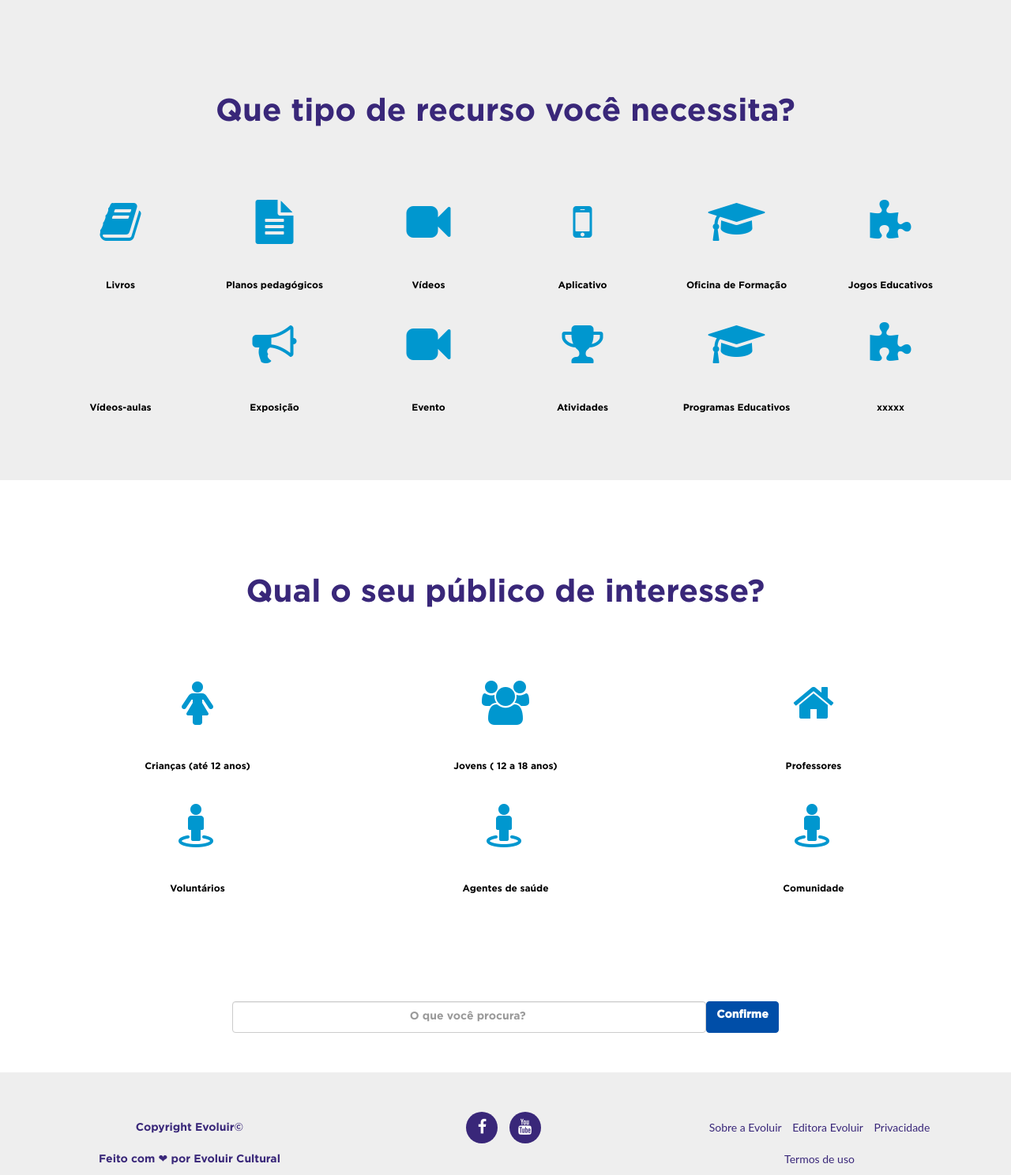
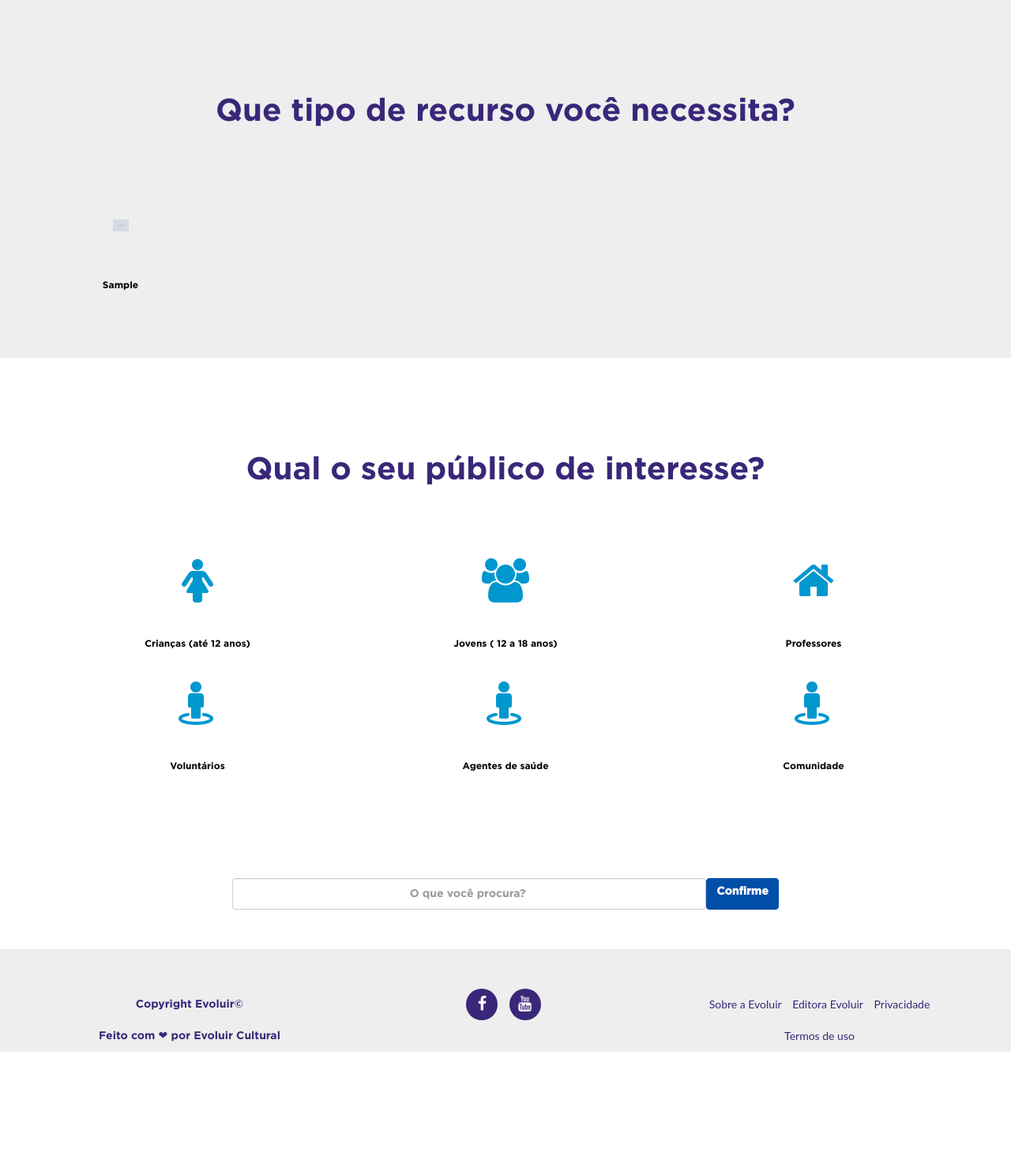
Before and after one commit to marinamaluta/livrarias, a Django app: page / in a window 1280 px wide. Shown: the part 1642-3130 px from the top of the page at 79% size. After the commit the page ends 2974 px from the top, so only its background shows below. Run offline with Django 3.2, Linux system fonts and the light colour scheme; tables that the repository leaves empty hold one stand-in row (values such as "Sample post"); grey boxes marked "Sample" are stand-in pictures; some libraries are stand-ins or nearby versions; some web fonts are replaced.

Commit message:
Pagina destacando os itens (materiais) por tipos
Signed-off-by: Marina Maluta <marina.queiroz.maluta@gmail.com>

```diff
--- a/conteudos/templates/conteudos/home.html
+++ b/conteudos/templates/conteudos/home.html
@@ -69,100 +69,18 @@
             </div>
         </div>
         <div class="row text-center">
+
+            {% for tipo in tipos %}
             <div class="col-md-2 col-sm-2 ">
+                <a href="{% url 'tipo' tipo.id %}">
                 <span class="fa-stack fa-4x">
-                    <i class="fa fa-book" aria-hidden="true" class="img-circle img-responsive" alt="Resultado de imagem para combo1" title="Resultado de imagem para combo1"></i>
+                    <img src="{{ tipo.img_material_tipo }}" style='max-width:20px;'></img>
                 </span>
-                <h4 class="service-heading">Livros</h4>
+                <h4 class="service-heading">{{ tipo.tipo }}</h4></a>
                 <!--  <p class="text-muted"><a href="#" class="a-personalizado">Materiais pedagógicos para Comunidades</a></p> -->
             </div>
-
-            <div class="col-md-2 col-sm-2">
-                <span class="fa-stack fa-4x">
-                    <i class="fa fa-file-text" aria-hidden="true" class="img-circle img-responsive" alt="Resultado de imagem para combo2" title="Resultado de imagem para combo2"></i>
-                </span>
-                <h4 class="service-heading">Planos pedagógicos</h4>
-            </div>
-
-            <div class="col-md-2 col-sm-2">
-                <span class="fa-stack fa-4x">
-                    <i class="fa fa-video-camera" aria-hidden="true" class="img-circle img-responsive" alt="Resultado de imagem para combo3"
-                        title="Resultado de imagem para combo3"></i>
-                </span>
-                <h4 class="service-heading">Vídeos</h4>
-            </div>
-
-            <div class="col-md-2 col-sm-2">
-                <span class="fa-stack fa-4x">
-                    <i class="fa fa-mobile" aria-hidden="true" class="img-circle img-responsive" alt="Resultado de imagem para combo1" title="Resultado de imagem para combo1"></i>
-                </span>
-                <h4 class="service-heading">Aplicativo </h4>
-            </div>
-
-            <div class="col-md-2 col-sm-2">
-                <span class="fa-stack fa-4x">
-                    <i class="fa fa-graduation-cap" aria-hidden="true" class="img-circle img-responsive" alt="Resultado de imagem para combo1"
-                        title="Resultado de imagem para combo1"></i>
-                </span>
-                <h4 class="service-heading">Oficina de Formação </h4>
-            </div>
-
-            <div class="col-md-2 col-sm-2">
-                <span class="fa-stack fa-4x">
-                    <i class="fa fa-puzzle-piece" aria-hidden="true" class="img-circle img-responsive" alt="Resultado de imagem para combo1"
-                        title="Resultado de imagem para combo1"></i>
-                </span>
-                <h4 class="service-heading">Jogos Educativos </h4>
-                <!-- <input id="checkBox" type="checkbox"> -->
-            </div>
-
-            <div class="col-md-2 col-sm-2">
-                <span class="fa-stack fa-4x">
-                    <i class="far fa-video" aria-hidden="true" class="img-circle img-responsive" alt="Resultado de imagem para combo1" title="Resultado de imagem para combo1"></i>
-                </span>
-                <h4 class="service-heading">Vídeos-aulas </h4>
-                <!--  <p class="text-muted"><a href="#" class="a-personalizado">Materiais pedagógicos para Comunidades</a></p> -->
-            </div>
-
-            <div class="col-md-2 col-sm-2">
-                <span class="fa-stack fa-4x">
-                    <i class="fa fa-bullhorn" aria-hidden="true" class="img-circle img-responsive" alt="Resultado de imagem para combo2" title="Resultado de imagem para combo2"></i>
-                </span>
-                <h4 class="service-heading">Exposição</h4>
-            </div>
-
-            <div class="col-md-2 col-sm-2">
-                <span class="fa-stack fa-4x">
-                    <i class="fa fa-video-camera" aria-hidden="true" class="img-circle img-responsive" alt="Resultado de imagem para combo3"
-                        title="Resultado de imagem para combo3"></i>
-                </span>
-                <h4 class="service-heading"> Evento </h4>
-            </div>
-
-            <div class="col-md-2 col-sm-2">
-                <span class="fa-stack fa-4x">
-                    <i class="fa fa-trophy" aria-hidden="true" class="img-circle img-responsive" alt="Resultado de imagem para combo1" title="Resultado de imagem para combo1"></i>
-                </span>
-                <h4 class="service-heading"> Atividades </h4>
-            </div>
-
-            <div class="col-md-2 col-sm-2">
-                <span class="fa-stack fa-4x">
-                    <i class="fa fa-graduation-cap" aria-hidden="true" class="img-circle img-responsive" alt="Resultado de imagem para combo1"
-                        title="Resultado de imagem para combo1"></i>
-                </span>
-                <h4 class="service-heading"> Programas Educativos </h4>
-            </div>
-
-            <div class="col-md-2 col-sm-2">
-                <span class="fa-stack fa-4x">
-                    <i class="fa fa-puzzle-piece" aria-hidden="true" class="img-circle img-responsive" alt="Resultado de imagem para combo1"
-                        title="Resultado de imagem para combo1"></i>
-                </span>
-                <h4 class="service-heading">  xxxxx </h4>
-                <!-- <input id="checkBox" type="checkbox"> -->
-            </div>
-
+            {% empty %}
+            {% endfor %}
         </div>
     </div>
 
--- a/conteudos/urls.py
+++ b/conteudos/urls.py
@@ -6,5 +6,6 @@ urlpatterns = [
     path('', views.index, name='index'),
     path('tema/<int:x>/', views.tema, name='tema-list'),
     path('tema/<int:x>/<int:tipo>', views.tema_tipo, name='tema-tipo'),
-    path('estatisticas', views.estatisticas, name='stats')
+    path('estatisticas', views.estatisticas, name='stats'),
+    path('tipo/<int:x>', views.tipo, name='tipo')
 ]
--- a/conteudos/views.py
+++ b/conteudos/views.py
@@ -7,9 +7,16 @@ from conteudos.models import Material, TEMA, TIPO
 def index(request):
     _template = 'conteudos/home.html'
     temas = TEMA.objects.all()
-    _args = {'temas': temas, 'request': request}
+    tipos = TIPO.objects.all()
+    _args = {'temas': temas, 'tipos': tipos, 'request': request}
     return render(request, template_name=_template, context=_args)
 
+def tipo(request, x):
+    _template = 'conteudos/tipo.html'
+    _tipo = TIPO.objects.get(id=x)
+    _items = Material.objects.filter(tipo=_tipo)
+    _args = {'items': _items, 'tipo': _tipo}
+    return render(request, template_name=_template, context=_args)
 
 def estatisticas(request):
     _template = 'conteudos/estatisticas.html'
@@ -20,7 +27,6 @@ def estatisticas(request):
     cores = ['red', 'blue', 'green', 'purple']
     _args = {'valores': valores, 'cores': cores}
     return render(request, template_name=_template, context=_args)
-
 
 def tema(request, x):
     _template = 'conteudos/tema.html'
```
Also changed, not shown: conteudos/templates/conteudos/tipo.html (added, +28 -0 lines).
